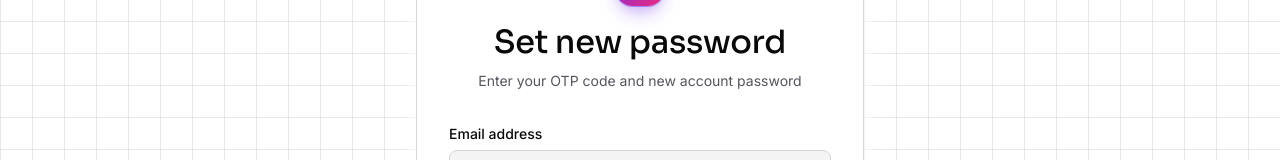
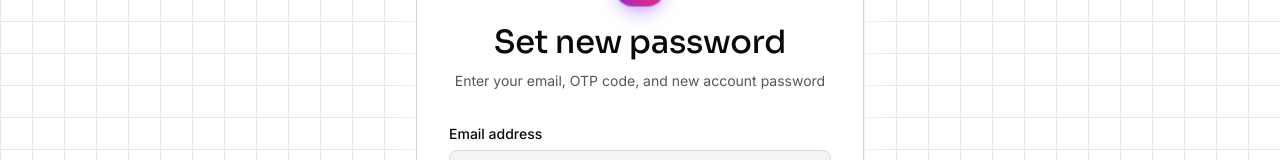
Before and after one commit to JAY4IGNITE/StudyForge-AI, a React (Vite) app in the folder frontend/: page /reset-password in a window 1280 px wide. Shown: the part 171-331 px from the top of the page. Built offline with nearby package versions, Linux system fonts and the light colour scheme; no server answers.

Commit message:
feat: implement password reset screen with OTP verification and session handling

```diff
--- a/frontend/src/features/auth/ResetPassword.tsx
+++ b/frontend/src/features/auth/ResetPassword.tsx
@@ -17,9 +17,11 @@ export const ResetPassword: React.FC = () => {
   const [error, setError] = useState('');
   const [loading, setLoading] = useState(false);
   const [hasRecoverySession, setHasRecoverySession] = useState(false);
+  const [isInitializing, setIsInitializing] = useState(true);
 
   React.useEffect(() => {
     const handleUrlTokens = async () => {
+      try {
         const searchParams = new URLSearchParams(window.location.search);
         const code = searchParams.get('code');
         const tokenHash = searchParams.get('token_hash');
@@ -46,6 +48,11 @@ export const ResetPassword: React.FC = () => {
         if (session) {
           setHasRecoverySession(true);
         }
+      } catch (err) {
+        // ignore initialization errors
+      } finally {
+        setIsInitializing(false);
+      }
     };
 
     handleUrlTokens();
@@ -53,11 +60,13 @@ export const ResetPassword: React.FC = () => {
 
   const handleReset = async (e: React.FormEvent) => {
     e.preventDefault();
+    if (isInitializing) return;
+
     setLoading(true);
     setError('');
     setMessage('');
     try {
-      // 1. If no active recovery session yet, verify OTP code provided by user
+      // 1. If no active recovery session yet and init complete, verify OTP code provided by user
       if (!hasRecoverySession && otpCode) {
         const { error: verifyError } = await supabase.auth.verifyOtp({
           email,
@@ -83,7 +92,11 @@ export const ResetPassword: React.FC = () => {
   };
 
   return (
-    <AuthShell icon={ShieldCheck} title="Set new password" subtitle="Enter your OTP code and new account password">
+    <AuthShell
+      icon={ShieldCheck}
+      title="Set new password"
+      subtitle={hasRecoverySession ? "Enter your new account password" : "Enter your email, OTP code, and new account password"}
+    >
       {error && (
         <div className="mb-6 rounded-xl border border-destructive/30 bg-destructive/10 p-4 text-sm text-destructive">
           {error}
@@ -97,6 +110,8 @@ export const ResetPassword: React.FC = () => {
       )}
 
       <form onSubmit={handleReset} className="space-y-4">
+        {!isInitializing && !hasRecoverySession && (
+          <>
             <div>
               <Label htmlFor="email" className="mb-1.5 block text-sm font-medium text-foreground">
                 Email address
@@ -104,7 +119,6 @@ export const ResetPassword: React.FC = () => {
               <Input id="email" type="email" required value={email} onChange={(e) => setEmail(e.target.value)} className="h-12" />
             </div>
 
-        {!hasRecoverySession && (
             <div>
               <Label htmlFor="otp" className="mb-1.5 block text-sm font-medium text-foreground">
                 6-digit reset OTP code
@@ -112,7 +126,7 @@ export const ResetPassword: React.FC = () => {
               <Input
                 id="otp"
                 type="text"
-              required={!hasRecoverySession}
+                required
                 maxLength={6}
                 value={otpCode}
                 onChange={(e) => setOtpCode(e.target.value)}
@@ -120,6 +134,7 @@ export const ResetPassword: React.FC = () => {
                 className="h-14 text-center font-mono text-2xl tracking-widest"
               />
             </div>
+          </>
         )}
 
         <div>
@@ -137,8 +152,8 @@ export const ResetPassword: React.FC = () => {
           />
         </div>
 
-        <Button type="submit" disabled={loading} className="h-12 w-full">
-          {loading ? 'Resetting password...' : 'Reset password'}
+        <Button type="submit" disabled={loading || isInitializing} className="h-12 w-full">
+          {isInitializing ? 'Verifying session...' : loading ? 'Resetting password...' : 'Reset password'}
         </Button>
       </form>
 
```
Lines whose indentation alone changed are shown as unchanged.
